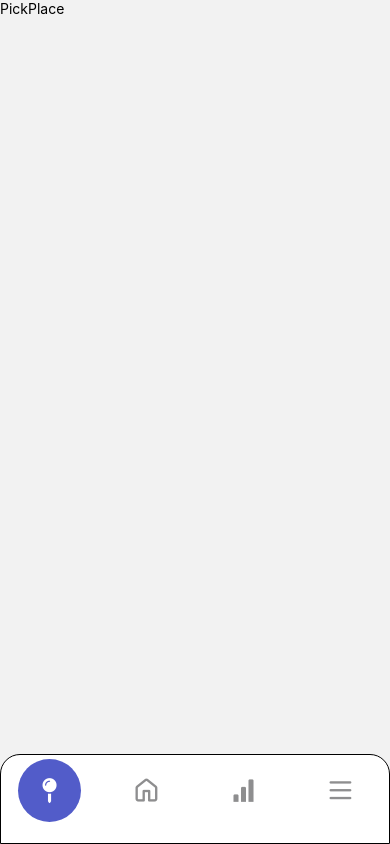
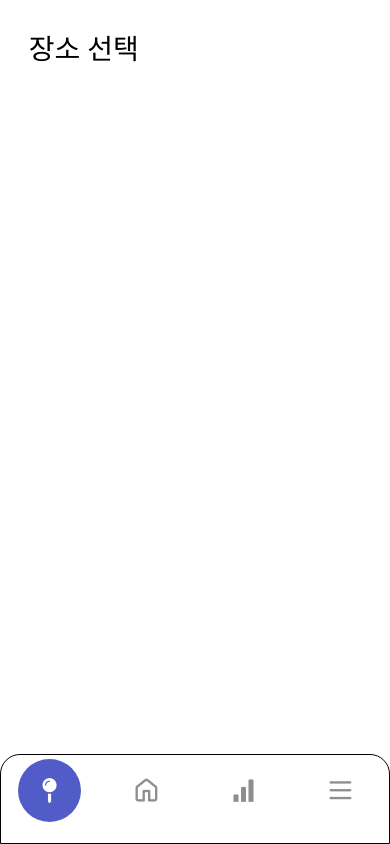
Before and after one commit to SID12g/incheck, a React Native app: screen / in a window 390 px wide. Built offline with nearby package versions, Linux system fonts and the light colour scheme.

Commit message:
fix : home bg color

```diff
--- a/App.tsx
+++ b/App.tsx
@@ -1,14 +1,14 @@
 import * as React from 'react';
 import { NavigationContainer } from '@react-navigation/native';
 import { createBottomTabNavigator } from '@react-navigation/bottom-tabs';
-import HomeScreen from './screens/HomeScreen';
-import SettingScreen from './screens/SettingScreen';
-import ChoosePlaceScreen from './screens/ChoosePlaceScreen';
-import CheckPeopleScreen from './screens/CheckPeopleScreen';
 import Fontawesome from 'react-native-vector-icons/FontAwesome5';
 import Octicons from 'react-native-vector-icons/Octicons';
 import Entypo from 'react-native-vector-icons/Entypo';
 import { Dimensions } from 'react-native';
+import MemberChoosePlaceScreen from './screens/member/ChoosePlaceScreen';
+import MemberHomeScreen from './screens/member/HomeScreen';
+import MemberCheckPeopleScreen from './screens/member/CheckPeopleScreen';
+import MemberSettingScreen from './screens/member/SettingScreen';
 
 const windowWidth = Dimensions.get('window').width/393;
 const windowHeight = Dimensions.get('window').height/852;
@@ -46,7 +46,7 @@ export default function App() {
       }}>
         <Tab.Screen
         name="ChoosePlace"
-        component={ChoosePlaceScreen}
+        component={MemberChoosePlaceScreen}
         options={{
 
           tabBarIcon: ({color, size}) => (
@@ -55,7 +55,7 @@ export default function App() {
         }} />
         <Tab.Screen
         name="Home"
-        component={HomeScreen}
+        component={MemberHomeScreen}
         options={{
           tabBarIcon: ({color, size}) => (
             <Octicons name="home" color={color} size={size} />
@@ -63,7 +63,7 @@ export default function App() {
         }} />
         <Tab.Screen
         name="CheckPeople"
-        component={CheckPeopleScreen}
+        component={MemberCheckPeopleScreen}
         options={{
           tabBarIcon: ({color, size}) => (
             <Entypo name="bar-graph" color={color} size={size} />
@@ -71,7 +71,7 @@ export default function App() {
         }} />
         <Tab.Screen
         name="Setting"
-        component={SettingScreen}
+        component={MemberSettingScreen}
         options={{
           tabBarIcon: ({color, size}) => (
             <Octicons name="three-bars" color={color} size={size} />
--- a/screens/ChoosePlaceScreen.tsx
+++ /dev/null
@@ -1,9 +0,0 @@
-import { Text, View } from "react-native";
-
-export default function ChoosePlaceScreen(){
-    return(
-        <View>
-            <Text>PickPlace</Text>
-        </View>
-    )
-}
--- a/screens/CheckPeopleScreen.tsx
+++ b/screens/member/CheckPeopleScreen.tsx
@@ -1,6 +1,6 @@
 import { Text, View } from "react-native";
 
-export default function CheckPeopleScreen(){
+export default function MemberCheckPeopleScreen(){
     return(
         <View>
             <Text>CheckPeople</Text>
--- /dev/null
+++ b/screens/member/ChoosePlaceScreen.tsx
@@ -0,0 +1,33 @@
+import { Platform, SafeAreaView, ScrollView } from "react-native";
+import { StyleSheet, Text, View } from "react-native";
+import { Dimensions } from 'react-native';
+
+
+
+const windowWidth = Dimensions.get('window').width / 393;
+const windowHeight = Dimensions.get('window').height / 852;
+
+export default function MemberHomeScreen() {
+    return (
+        <SafeAreaView style={styles.root}>
+            <View>
+                <Text style={styles.title}>장소 선택</Text>
+
+            </View>
+        </SafeAreaView>
+    )
+}
+
+const styles = StyleSheet.create({
+    root: {
+        backgroundColor: 'white',
+        flex: 1,
+    },
+    title: {
+        color: 'black',
+        fontSize: 28,
+        fontFamily: 'Pretendard SemiBold',
+        marginLeft: windowWidth*29,
+        marginTop: windowHeight*27,
+    },
+})
--- a/screens/HomeScreen.tsx
+++ b/screens/member/HomeScreen.tsx
@@ -2,18 +2,16 @@ import { Platform, SafeAreaView, ScrollView } from "react-native";
 import { Image, StyleSheet, Text, View } from "react-native";
 import { Dimensions } from 'react-native';
 import Entypo from 'react-native-vector-icons/Entypo';
-import StarLocation from "../components/HomeScreen/StarLocation";
+import StarLocation from "../../components/member/HomeScreen/StarLocation";
 
 
 const windowWidth = Dimensions.get('window').width / 393;
 const windowHeight = Dimensions.get('window').height / 852;
 
-export default function HomeScreen() {
+export default function MemberHomeScreen() {
     return (
-        <SafeAreaView>
-            <View style={styles.root}>
-                <Image style={styles.logo} source={require('../public/image/incheck_logo.png')} />
-            </View>
+        <SafeAreaView style={styles.root}>
+                <Image style={styles.logo} source={require('../../public/image/incheck_logo.png')} />
             <View style={styles.locationContainer}>
                 <Text style={styles.explain}>이현명님의 현재위치</Text>
                 <Text style={styles.locationDetail}>본관 3층</Text>
@@ -43,7 +41,8 @@ export default function HomeScreen() {
 const styles = StyleSheet.create({
     root: {
         backgroundColor: 'white',
-        flex: 1,
+        width: windowWidth*393,
+        height: windowHeight*852,
     },
     logo: {
         width: windowWidth * 31.8,
@@ -56,7 +55,7 @@ const styles = StyleSheet.create({
         height: Platform.select({ios: windowHeight * 204, android: windowHeight * 210}),
         backgroundColor: '#525CC9',
         borderRadius: 25,
-        marginTop: windowHeight * 82,
+        marginTop: windowHeight * 22,
         marginLeft: 'auto',
         marginRight: 'auto'
     },
--- a/screens/SettingScreen.tsx
+++ b/screens/member/SettingScreen.tsx
@@ -1,6 +1,6 @@
 import { Text, View } from "react-native";
 
-export default function SettingScreen() {
+export default function MemberSettingScreen() {
     return (
         <View>
             <Text>Setting</Text>
```
Also changed, not shown: components/member/HomeScreen/StarLocation.tsx (renamed from components/HomeScreen/StarLocation.tsx).
